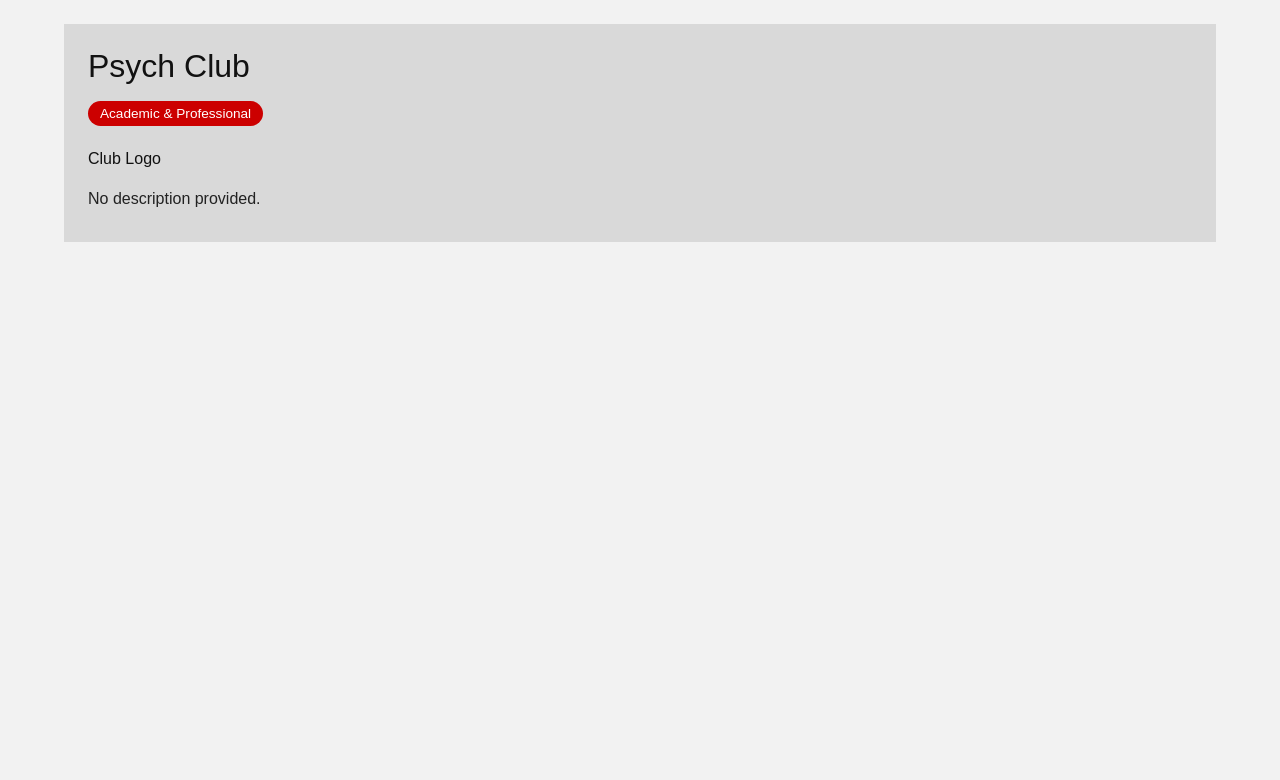
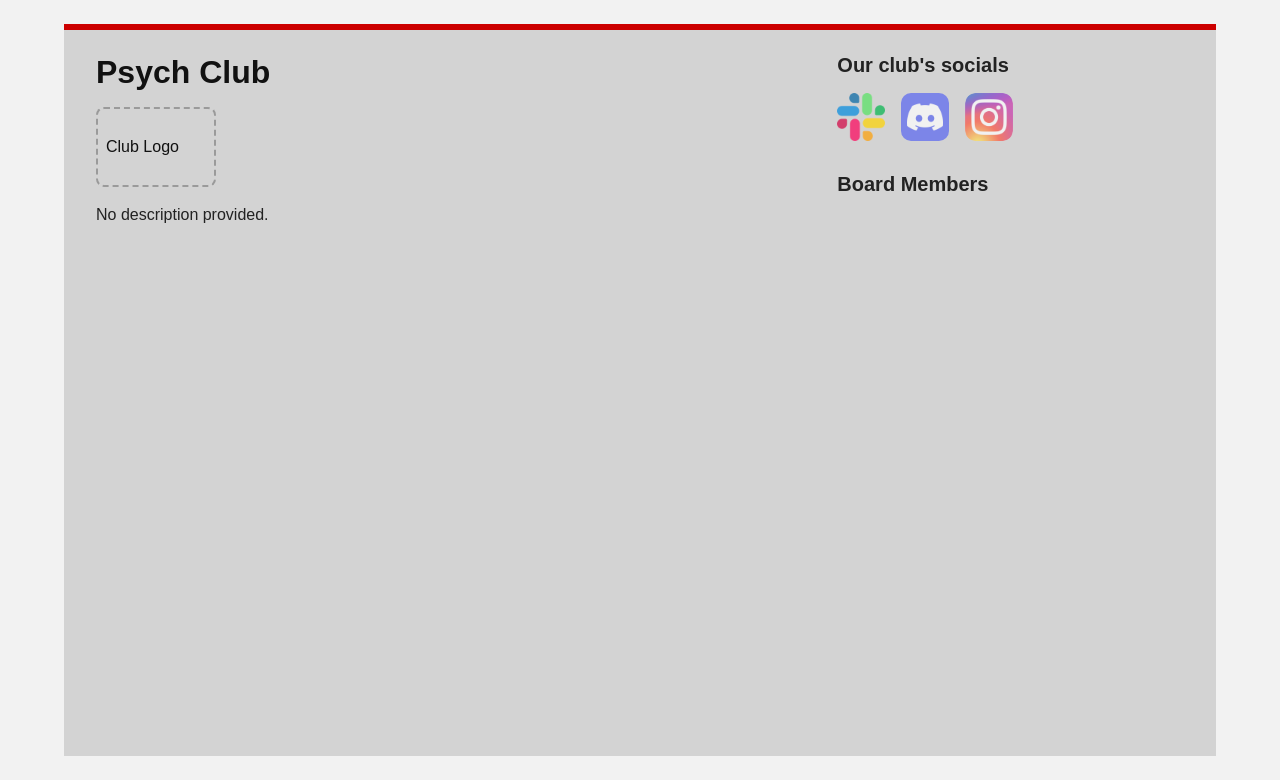
Before and after one commit to je-lam/ClubConnect, a PHP site: page /club.php?id=7 in a window 1280 px wide. Shown: the part 60-840 px from the top of the page. Before the commit the page ends 302 px from the top, so only its background shows below. Run offline with PHP 8.4, Linux system fonts and the light colour scheme; data comes from the database, SQL or seed files in the repository; both versions use the stored data as it was after the commit.

Commit message:
more clubdetails stuff

```diff
--- a/club.php
+++ b/club.php
@@ -32,57 +32,18 @@ if (!$club) {
 
 $page_title = $club['name'] ?? $page_title;
 
-$tags_stmt = $db->prepare("
-    SELECT tag
-    FROM club_tags
-    WHERE club_id = ?
-    ORDER BY tag
-");
-$tags_stmt->execute([$club_id]);
-$tags = $tags_stmt->fetchAll(PDO::FETCH_COLUMN) ?: [];
-
-$club_category = $club['category'] ?? null;
-if ($club_category !== null) {
-    // currently, club_tags are populated using the club category,
-    // so de-duplicate to avoid showing the same pill twice
-    $tags = array_values(array_filter($tags, function ($t) use ($club_category) {
-        return $t !== $club_category;
-    }));
-}
-
-$board_stmt = $db->prepare("
-    SELECT name, avatar_url, discord_username
-    FROM board_members
-    WHERE club_id = ?
-    ORDER BY id
-");
-$board_stmt->execute([$club_id]);
-$board_members = $board_stmt->fetchAll() ?: [];
-
-$has_socials =
-    !empty($club['slack_url']) ||
-    !empty($club['discord_url']) ||
-    !empty($club['instagram_url']);
-
-$has_board = count($board_members) > 0;
+$slack_url = trim((string) ($club['slack_url'] ?? ''));
+$discord_url = trim((string) ($club['discord_url'] ?? ''));
+$instagram_url = trim((string) ($club['instagram_url'] ?? ''));
 
 require 'includes/header.php';
 ?>
 
 <section class="club-detail-page">
+    <div class="club-detail-accent-bar"></div>
     <div class="club-detail-columns">
         <div class="club-detail-left">
             <h1 class="club-detail-title"><?= htmlspecialchars($club['name'] ?? '') ?></h1>
-
-            <div class="club-detail-meta">
-                <?php if (!empty($club['category'])): ?>
-                    <span class="club-tag-pill"><?= htmlspecialchars($club['category']) ?></span>
-                <?php endif; ?>
-
-                <?php foreach ($tags as $tag): ?>
-                    <span class="club-tag-pill"><?= htmlspecialchars($tag) ?></span>
-                <?php endforeach; ?>
-            </div>
 
             <div class="club-detail-logo-row">
                 <?php if (!empty($club['logo_url'])): ?>
@@ -104,51 +65,43 @@ require 'includes/header.php';
         </div>
 
         <div class="club-detail-right">
-            <?php if ($has_socials): ?>
             <div class="club-socials">
                 <h2>Our club's socials</h2>
                 <div class="club-social-icons">
-                        <?php if (!empty($club['slack_url'])): ?>
-                            <a class="club-social-icon slack" href="<?= htmlspecialchars($club['slack_url']) ?>" target="_blank" rel="noopener noreferrer">Slack</a>
+                    <?php if ($slack_url !== ''): ?>
+                        <a class="club-social-icon" href="<?= htmlspecialchars($slack_url) ?>" target="_blank" rel="noopener noreferrer" aria-label="Slack">
+                            <img src="/assets/logoslack.png" alt="">
+                        </a>
+                    <?php else: ?>
+                        <span class="club-social-icon club-social-icon-disabled" aria-label="Slack">
+                            <img src="/assets/logoslack.png" alt="">
+                        </span>
                     <?php endif; ?>
-                        <?php if (!empty($club['discord_url'])): ?>
-                            <a class="club-social-icon discord" href="<?= htmlspecialchars($club['discord_url']) ?>" target="_blank" rel="noopener noreferrer">Discord</a>
+                    <?php if ($discord_url !== ''): ?>
+                        <a class="club-social-icon" href="<?= htmlspecialchars($discord_url) ?>" target="_blank" rel="noopener noreferrer" aria-label="Discord">
+                            <img src="/assets/logodiscord.png" alt="">
+                        </a>
+                    <?php else: ?>
+                        <span class="club-social-icon club-social-icon-disabled" aria-label="Discord">
+                            <img src="/assets/logodiscord.png" alt="">
+                        </span>
                     <?php endif; ?>
-                        <?php if (!empty($club['instagram_url'])): ?>
-                            <a class="club-social-icon instagram" href="<?= htmlspecialchars($club['instagram_url']) ?>" target="_blank" rel="noopener noreferrer">Instagram</a>
+                    <?php if ($instagram_url !== ''): ?>
+                        <a class="club-social-icon" href="<?= htmlspecialchars($instagram_url) ?>" target="_blank" rel="noopener noreferrer" aria-label="Instagram">
+                            <img src="/assets/logoinstagram.png" alt="">
+                        </a>
+                    <?php else: ?>
+                        <span class="club-social-icon club-social-icon-disabled" aria-label="Instagram">
+                            <img src="/assets/logoinstagram.png" alt="">
+                        </span>
                     <?php endif; ?>
                 </div>
             </div>
-            <?php endif; ?>
 
-            <?php if ($has_board): ?>
             <div class="club-board-members">
                 <h2>Board Members</h2>
-                    <div class="board-members-grid">
-                        <?php foreach ($board_members as $member): ?>
-                            <?php
-                            $avatar_url = $member['avatar_url'] ?? null;
-                            $member_name = $member['name'] ?? '';
-                            $member_discord = $member['discord_username'] ?? '';
-                            $initial = mb_substr($member_name, 0, 1);
-                            ?>
-                            <div class="board-member-card">
-                                <?php if (!empty($avatar_url)): ?>
-                                    <img src="<?= htmlspecialchars($avatar_url) ?>" alt="" class="board-member-avatar">
-                                <?php else: ?>
-                                    <div class="board-member-avatar board-member-avatar-placeholder">
-                                        <?= htmlspecialchars($initial !== '' ? $initial : 'B') ?>
+                <div class="board-members-empty"></div>
             </div>
-                                <?php endif; ?>
-                                <p class="board-member-name"><?= htmlspecialchars($member_name) ?></p>
-                                <?php if (!empty($member_discord)): ?>
-                                    <p class="board-member-discord">@<?= htmlspecialchars($member_discord) ?></p>
-                                <?php endif; ?>
-                            </div>
-                        <?php endforeach; ?>
-                    </div>
-                </div>
-            <?php endif; ?>
         </div>
     </div>
 </section>
--- a/style.css
+++ b/style.css
@@ -441,48 +441,42 @@ main.main-full {
 
 /* Club detail page */
 .club-detail-page {
-    background-color: #d9d9d9;
-    padding: 1.5rem 1.5rem 2rem;
+    background-color: #d3d3d3;
+    min-height: calc(100vh - 68px);
+    padding: 0;
+    position: relative;
+}
+
+.club-detail-accent-bar {
+    height: 6px;
+    background-color: #cc0000;
 }
 
 .club-detail-columns {
     max-width: 1200px;
     margin: 0 auto;
+    padding: 1.5rem 2rem 2rem;
     display: flex;
-    gap: 2rem;
+    gap: 3rem;
     align-items: flex-start;
 }
 
 .club-detail-left {
-    flex: 1;
+    flex: 2;
     min-width: 0;
 }
 
 .club-detail-right {
+    flex: 1;
     width: 360px;
     flex-shrink: 0;
 }
 
 .club-detail-title {
     font-size: 2rem;
-    font-weight: 500;
+    font-weight: 600;
     margin-bottom: 1rem;
     color: #111111;
-}
-
-.club-detail-meta {
-    display: flex;
-    flex-wrap: wrap;
-    gap: 0.5rem;
-    margin-bottom: 1.25rem;
-}
-
-.club-tag-pill {
-    background-color: #cc0000;
-    color: white;
-    border-radius: 999px;
-    padding: 0.3rem 0.75rem;
-    font-size: 0.85rem;
 }
 
 .club-detail-logo-row {
@@ -490,33 +484,39 @@ main.main-full {
 }
 
 .club-detail-logo {
-    height: 96px;
+    max-width: 120px;
+    max-height: 120px;
     width: auto;
+    height: auto;
     border-radius: 8px;
+    object-fit: contain;
 }
 
 .club-detail-logo-placeholder {
-    display: inline-flex;
+    width: 120px;
+    min-height: 80px;
+    display: flex;
     align-items: center;
     justify-content: flex-start;
     background-color: transparent;
+    border: 2px dashed #9a9a9a;
+    border-radius: 8px;
     font-weight: normal;
     color: #111111;
-    padding: 0.25rem 0;
     font-size: 1rem;
+    padding: 0.5rem;
 }
 
 .club-detail-description {
     font-size: 1rem;
     color: #222222;
-    line-height: 1.4;
-    max-width: 640px;
+    line-height: 1.5;
 }
 
 .club-socials h2,
 .club-board-members h2 {
     font-size: 1.25rem;
-    font-weight: 500;
+    font-weight: 600;
     margin-bottom: 1rem;
 }
 
@@ -528,55 +528,32 @@ main.main-full {
 }
 
 .club-social-icon {
-    width: 56px;
-    height: 56px;
-    border-radius: 12px;
+    width: 48px;
+    height: 48px;
+    border-radius: 10px;
     display: flex;
     align-items: center;
     justify-content: center;
-    background-color: #ffffff;
-    border: 1px solid #dddddd;
-    font-size: 0.85rem;
-    color: #111111;
+    overflow: hidden;
+}
+
+.club-social-icon img {
+    width: 100%;
+    height: 100%;
+    object-fit: contain;
+}
+
+.club-social-icon-disabled {
+    opacity: 0.7;
+    cursor: default;
 }
 
 .club-board-members {
     margin-top: 0;
 }
 
-.board-members-grid {
-    display: grid;
-    grid-template-columns: repeat(3, 1fr);
-    gap: 0.75rem;
-}
-
-.board-member-card {
-    display: flex;
-    flex-direction: column;
-    align-items: center;
-    gap: 0.35rem;
-}
-
-.board-member-avatar {
-    width: 64px;
-    height: 64px;
-    border-radius: 50%;
-    object-fit: cover;
-}
-
-.board-member-avatar-placeholder {
-    background-color: #cc0000;
-    color: white;
-    font-weight: bold;
-    display: flex;
-    align-items: center;
-    justify-content: center;
-}
-
-.board-member-name {
-    font-size: 0.8rem;
-    color: #111111;
-    text-align: center;
+.board-members-empty {
+    /* intentionally empty - no grid for now */
 }
 
 @media (max-width: 900px) {
@@ -587,8 +564,4 @@ main.main-full {
     .club-detail-right {
         width: 100%;
     }
-
-    .club-detail-logo {
-        height: 72px;
-    }
 }
```
Also changed, not shown: assets/logodiscord.png (added), assets/logoinstagram.png (added), assets/logoslack.png (added), database.db. Lines whose indentation alone changed are shown as unchanged.
